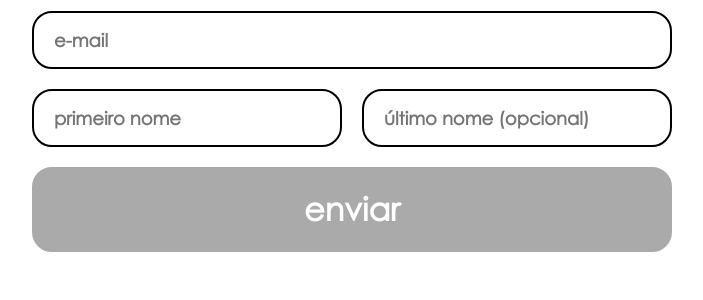
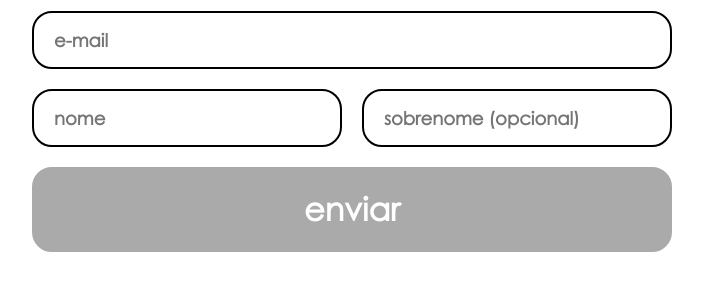
Before and after one commit to rogerhil/oauau, a Django app: page / in a window 1280 px wide. Shown: the part 676-976 px from the top of the page, without its empty margins (288-991 px from the left). Run offline with Django 3.2, Linux system fonts and the light colour scheme; some libraries are stand-ins or nearby versions; some web fonts are replaced.

Commit message:
Field names fix.

```diff
--- a/src/templates/signup_form.html
+++ b/src/templates/signup_form.html
@@ -9,7 +9,7 @@
 {{ form.errors.email }}
 <input type="email" name="email" value="" placeholder="e-mail" class="required" /><div></div>
 {{ form.errors.first_name }}
-<input type="text" name="first_name" value="" placeholder="primeiro nome" class="required half" />
+<input type="text" name="first_name" value="" placeholder="nome" class="required half" />
 {{ form.errors.last_name }}
-<input type="text" name="last_name" value="" placeholder="último nome (opcional)" class="half last" /><div></div>
+<input type="text" name="last_name" value="" placeholder="sobrenome (opcional)" class="half last" /><div></div>
 <button>Enviar</button>
```
